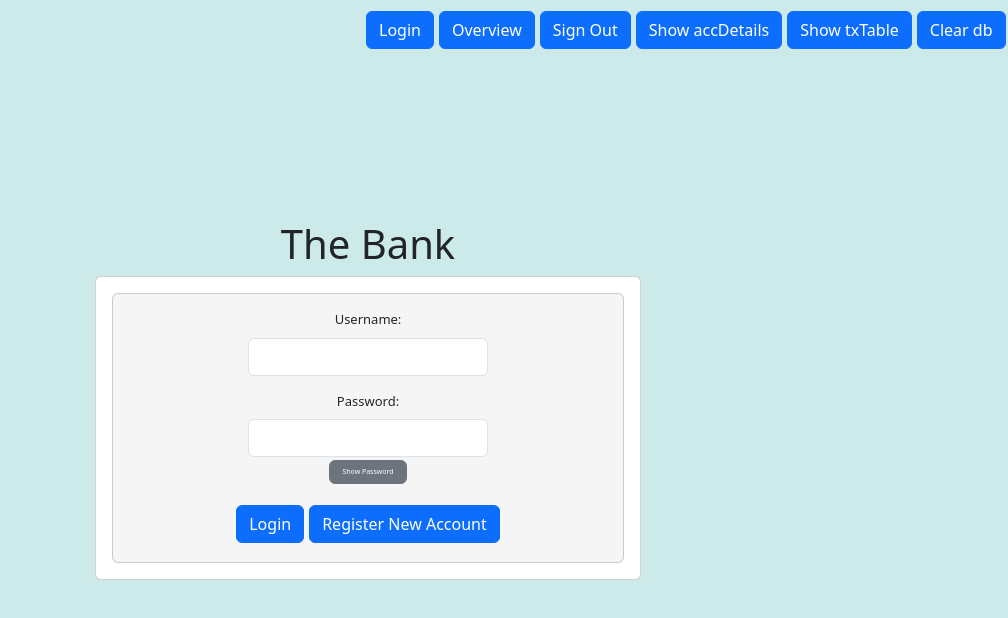
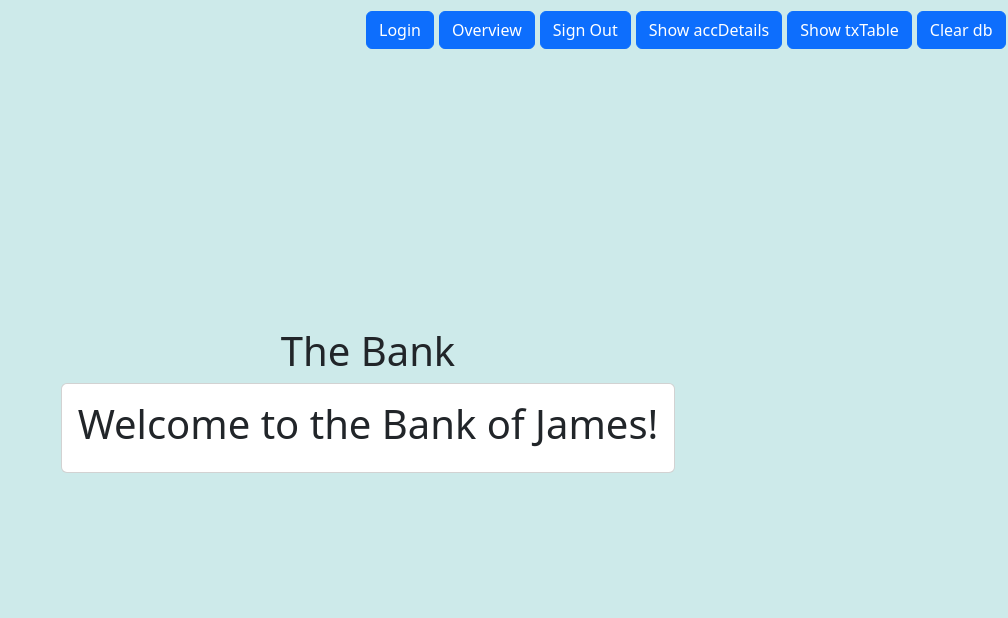
Before and after one commit to Grebllah/social_media, a React (Vite) app in the folder frontend/: page / in a window 1280 px wide. Shown: the top 618 px of the page, without its empty margins (272-1280 px from the left). Built offline with nearby package versions, Linux system fonts and the light colour scheme.

Commit message:
start welcome page

```diff
--- /dev/null
+++ b/frontend/components/main/Welcome.jsx
@@ -0,0 +1,15 @@
+import { Card } from 'react-bootstrap'
+
+function Welcome() {
+    return (
+        <>
+            <Card>
+                <Card.Body>
+                    <h1>Welcome to the Bank of James!</h1>
+                </Card.Body>
+            </Card>
+        </>
+    )
+}
+
+export default Welcome
--- a/frontend/src/App.jsx
+++ b/frontend/src/App.jsx
@@ -3,13 +3,14 @@ import './App.css'
 import Overview from '../components/main/Overview'
 import TransferPage from '../components/main/TransferPage'
 import Navigation from '../components/navigation/Navigation'
+import Welcome from '../components/main/Welcome'
 import '../node_modules/bootstrap/dist/css/bootstrap.min.css'
 import Authentication from '../components/authentication/Authentication'
 
 
 function App() {
 
-  const [route, setRoute] = useState('authentication')
+  const [route, setRoute] = useState('welcome')
 
   const [txDetails, setTxDetails] = useState({
     txToAccount: '',
@@ -133,7 +134,11 @@ function App() {
       getOverviewRoute={getOverviewRoute}
       />
       <h1>The Bank</h1>
-      {route === 'overview'
+      {route=== 'welcome'
+      ?
+        <Welcome/>
+
+      :route === 'overview'
       ?
         <Overview
         onRouteChange={onRouteChange}
```
